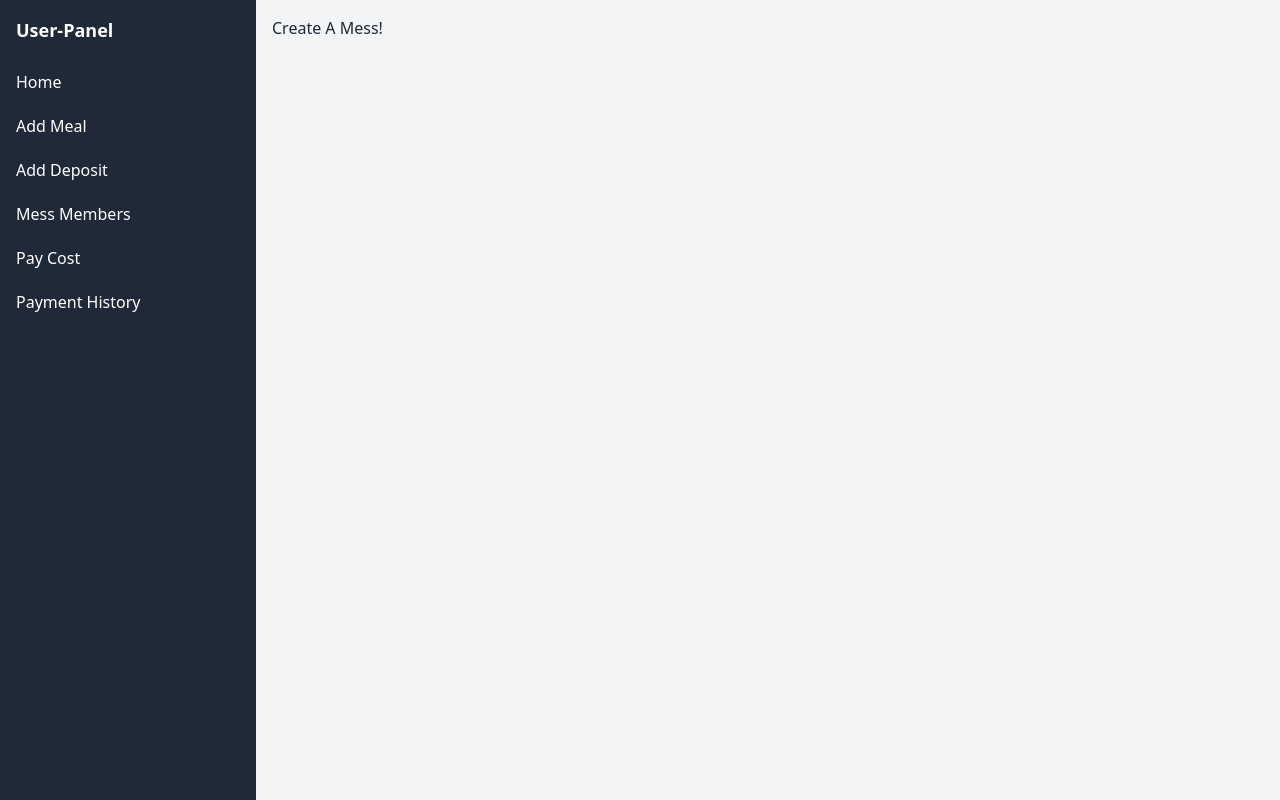
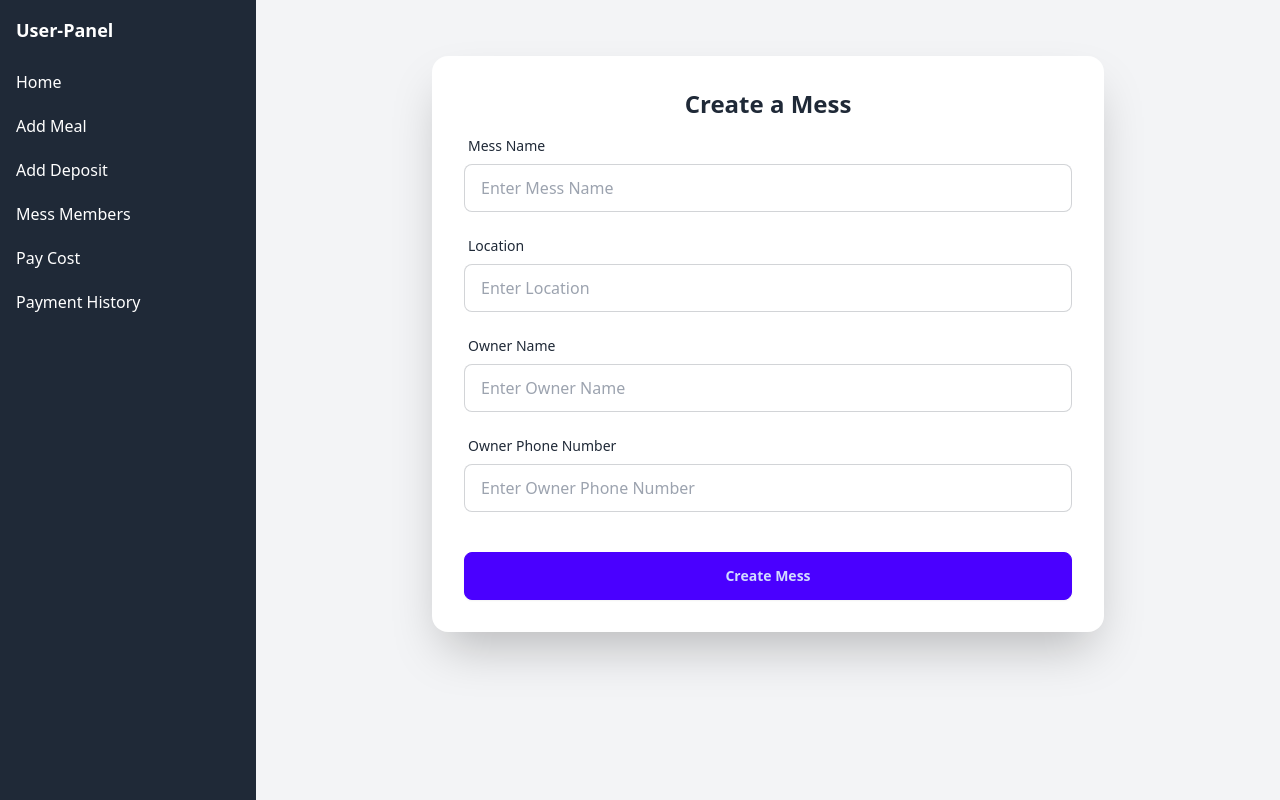
Before and after one commit to arnob-das/messManagementSystemFrontEnd, a React (Vite) app: page /user-dashboard/createAMess in a window 1280 px wide. Built offline with nearby package versions, Linux system fonts and the light colour scheme.

Commit message:
api call for login user are moved to authslice

```diff
--- a/src/Layout/Main/Navbar.jsx
+++ b/src/Layout/Main/Navbar.jsx
@@ -5,6 +5,7 @@ import { toast } from "react-toastify";
 
 const Navbar = () => {
     const user = useSelector((state) => state.auth);
+    console.log(user);
 
     const dispatch = useDispatch();
 
--- a/src/Pages/Authentication/Login/Login.jsx
+++ b/src/Pages/Authentication/Login/Login.jsx
@@ -1,41 +1,30 @@
 import { Link, useNavigate } from "react-router-dom";
 import { useForm } from "react-hook-form";
-import axios from "axios";
 import { useDispatch } from "react-redux";
-import { loginSuccess, loginFailure } from "../../../features/auth/authSlice";
 import { toast } from "react-toastify";
 import "react-toastify/dist/ReactToastify.css";
+import { login } from "../../../features/auth/authSlice";
 
 const Login = () => {
     const { register, handleSubmit } = useForm();
     const dispatch = useDispatch();
-
     const navigate = useNavigate();
 
     const onSubmit = async (data) => {
         try {
-            const response = await axios.post("http://localhost:5000/user/login", data);
-
-            if (response.status === 200) {
-                // Login successful
-                dispatch(loginSuccess(response.data.user));
+            const resultAction = await dispatch(login(data));
+            if (login.fulfilled.match(resultAction)) {
                 toast.success("Login successful");
                 navigate('/user-dashboard');
-                // Handle success, such as redirecting to another page
             } else {
-                // Handle other status codes
-                dispatch(loginFailure("Server error"));
-                toast.error("Server error");
+                if (resultAction.payload) {
+                    toast.error(resultAction.payload);
+                } else {
+                    toast.error("Login failed");
+                }
             }
         } catch (err) {
-            // Login failed
-            if (err.response) {
-                dispatch(loginFailure(err.response.data.message));
-                toast.error(err.response.data.message);
-            } else {
-                dispatch(loginFailure("Server error"));
-                toast.error("Server error");
-            }
+            toast.error("Server error");
         }
     };
 
--- a/src/Pages/CreateAMess/CreateAMess.jsx
+++ b/src/Pages/CreateAMess/CreateAMess.jsx
@@ -1,7 +1,90 @@
+import { useForm } from 'react-hook-form';
+import { toast } from 'react-toastify';
+import 'react-toastify/dist/ReactToastify.css';
+
 const CreateAMess = () => {
+    const { register, handleSubmit, formState: { errors } } = useForm();
+
+    const onSubmit = (data) => {
+        // Handle form submission
+        console.log(data);
+        toast.success("Mess created successfully!");
+    };
+
     return (
-        <div>
-            <p>Create A Mess!</p>
+        <div className="flex items-center justify-center py-10">
+            <div className="card w-full max-w-2xl shadow-2xl bg-base-100">
+                <div className="card-body">
+                    <h2 className="text-center text-2xl font-bold">Create a Mess</h2>
+                    <form onSubmit={handleSubmit(onSubmit)} className="grid grid-cols-1 gap-4">
+                        <div className="form-control">
+                            <label className="label">
+                                <span className="label-text">Mess Name</span>
+                            </label>
+                            <input
+                                type="text"
+                                placeholder="Enter Mess Name"
+                                className="input input-bordered"
+                                {...register('messName', { required: 'Mess name is required' })}
+                            />
+                            {errors.messName && (
+                                <p className="text-red-500 text-sm">{errors.messName.message}</p>
+                            )}
+                        </div>
+                        <div className="form-control">
+                            <label className="label">
+                                <span className="label-text">Location</span>
+                            </label>
+                            <input
+                                type="text"
+                                placeholder="Enter Location"
+                                className="input input-bordered"
+                                {...register('messLocation', { required: 'Location is required' })}
+                            />
+                            {errors.messLocation && (
+                                <p className="text-red-500 text-sm">{errors.messLocation.message}</p>
+                            )}
+                        </div>
+                        <div className="form-control">
+                            <label className="label">
+                                <span className="label-text">Owner Name</span>
+                            </label>
+                            <input
+                                type="text"
+                                placeholder="Enter Owner Name"
+                                className="input input-bordered"
+                                {...register('messOwnerName', { required: 'Owner name is required' })}
+                            />
+                            {errors.messOwnerName && (
+                                <p className="text-red-500 text-sm">{errors.messOwnerName.message}</p>
+                            )}
+                        </div>
+                        <div className="form-control">
+                            <label className="label">
+                                <span className="label-text">Owner Phone Number</span>
+                            </label>
+                            <input
+                                type="text"
+                                placeholder="Enter Owner Phone Number"
+                                className="input input-bordered"
+                                {...register('messOwnerPhoneNumber', {
+                                    required: 'Phone number is required',
+                                    pattern: {
+                                        value: /^[0-9]{10}$/,
+                                        message: 'Invalid phone number'
+                                    }
+                                })}
+                            />
+                            {errors.messOwnerPhoneNumber && (
+                                <p className="text-red-500 text-sm">{errors.messOwnerPhoneNumber.message}</p>
+                            )}
+                        </div>
+                        <div className="form-control mt-6">
+                            <button type="submit" className="btn btn-primary w-full">Create Mess</button>
+                        </div>
+                    </form>
+                </div>
+            </div>
         </div>
     );
 };
--- a/src/features/auth/authSlice.js
+++ b/src/features/auth/authSlice.js
@@ -1,4 +1,6 @@
-import { createSlice } from "@reduxjs/toolkit";
+// features/authSlice.js
+import { createSlice, createAsyncThunk } from '@reduxjs/toolkit';
+import axios from 'axios';
 
 const initialState = {
     isAuthenticated: false,
@@ -7,34 +9,51 @@ const initialState = {
     error: null,
 };
 
+export const login = createAsyncThunk(
+    'auth/login',
+    async (userData, { rejectWithValue }) => {
+        try {
+            const response = await axios.post('http://localhost:5000/user/login', userData);
+            return response.data.user;
+        } catch (error) {
+            if (error.response) {
+                return rejectWithValue(error.response.data.message);
+            }
+            return rejectWithValue("Server error");
+        }
+    }
+);
+
 const authSlice = createSlice({
-    name: "auth",
+    name: 'auth',
     initialState,
     reducers: {
-        loginStart: (state) => {
-            state.loading = true;
-            state.error = null;
-        },
-        loginSuccess: (state, action) => {
-            state.isAuthenticated = true;
-            state.user = action.payload;
-            state.loading = false;
-        },
-        loginFailure: (state, action) => {
-            state.isAuthenticated = false,
-            state.loading = false;
-            state.error = action.payload;
-            state.user = null;
-        },
         logout: (state) => {
             state.isAuthenticated = false;
             state.user = null;
-            state.error = false;
+            state.error = null;
             state.loading = false;
         },
     },
+    extraReducers: (builder) => {
+        builder
+            .addCase(login.pending, (state) => {
+                state.loading = true;
+                state.error = null;
+            })
+            .addCase(login.fulfilled, (state, action) => {
+                state.isAuthenticated = true;
+                state.user = action.payload;
+                state.loading = false;
+            })
+            .addCase(login.rejected, (state, action) => {
+                state.isAuthenticated = false;
+                state.loading = false;
+                state.error = action.payload;
+                state.user = null;
+            });
+    },
 });
 
-export const { loginStart, loginSuccess, loginFailure, logout } = authSlice.actions;
-
+export const { logout } = authSlice.actions;
 export default authSlice.reducer;
--- /dev/null
+++ b/src/features/mess/messSlice.js
@@ -0,0 +1,45 @@
+// features/messSlice.js
+import { createSlice, createAsyncThunk } from '@reduxjs/toolkit';
+import axios from 'axios';
+
+export const createMess = createAsyncThunk('mess/createMess', async (messData, { getState, rejectWithValue }) => {
+    try {
+        const { auth } = getState();
+        const response = await axios.post('http://localhost:5000/mess/createMess', {
+            ...messData,
+            managerId: [auth.user._id],
+            members: [{ userId: auth.user._id, joinDate: new Date(), seatRent: 0 }],
+        });
+        return response.data;
+    } catch (error) {
+        return rejectWithValue(error.response.data);
+    }
+});
+
+const messSlice = createSlice({
+    name: 'mess',
+    initialState: {
+        mess: null,
+        status:null,
+        error: false
+    },
+    reducers: {},
+    extraReducers: (builder) => {
+        builder
+            .addCase(createMess.pending, (state) => {
+                state.status = 'loading';
+            })
+            .addCase(createMess.fulfilled, (state, action) => {
+                state.status = 'succeeded';
+                state.mess = action.payload;
+                state.error=false
+            })
+            .addCase(createMess.rejected, (state, action) => {
+                state.status = 'failed';
+                state.error = action.payload;
+                state.mess=null
+            });
+    },
+});
+
+export default messSlice.reducer;
```
